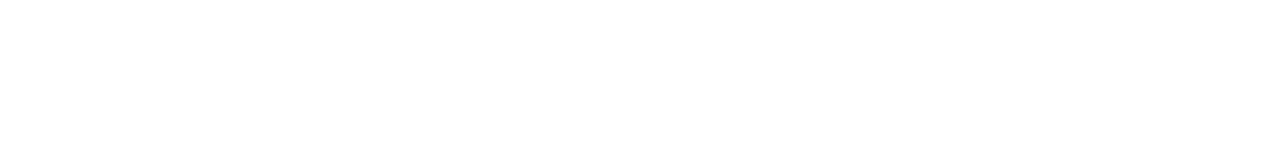
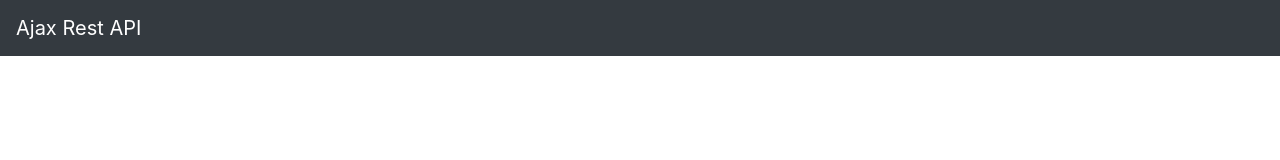
Before and after one commit to msarefin/mywebApplication, a plain HTML site: page 01_AJAX_Rest_API/index.html in a window 1280 px wide. Drawn offline with nearby package versions, Linux system fonts and the light colour scheme.

Commit message:
working on ajax web api

```diff
--- a/01_AJAX_Rest_API/index.html
+++ b/01_AJAX_Rest_API/index.html
@@ -8,7 +8,9 @@
 
 </head>
 <body>
-
+	<nav class="navbar navbar-dark bg-dark">
+		<a href="#" class ="navbar-brand">Ajax Rest API</a>
+	</nav>
 
 <!--Main HTML Document ends here-->
 	<script type="text/javascript" src="app.js"></script>
```
